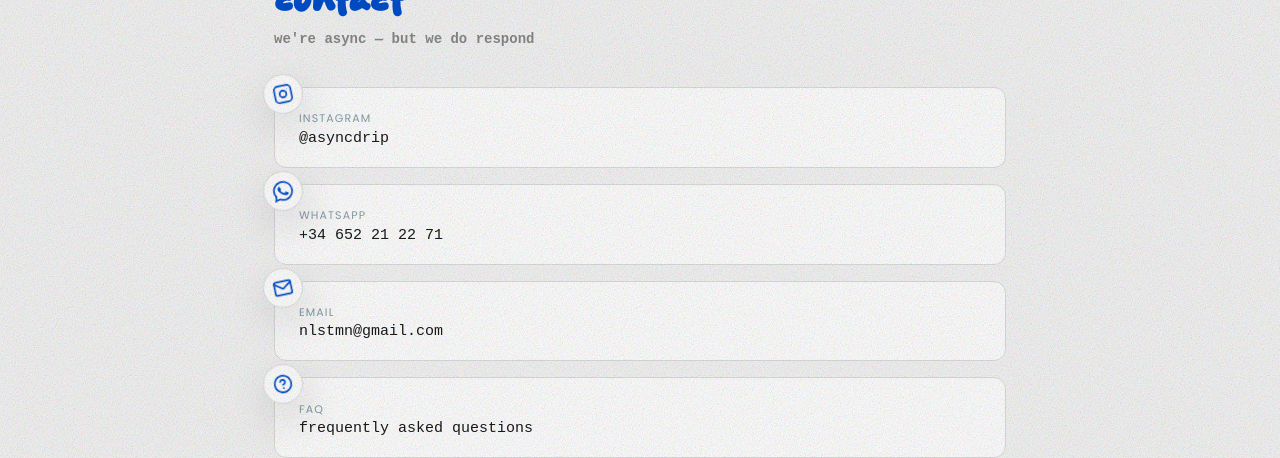
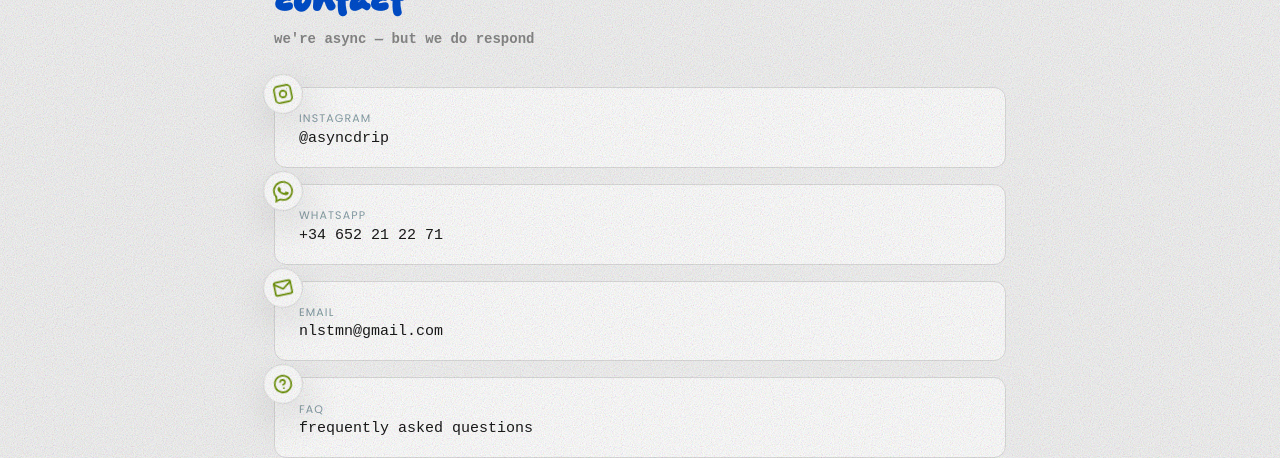
Before and after one commit to nlstmn/asyncawait, a React (Vite) app in the folder frontend/: page /contact in a window 1280 px wide. Shown: the part 128-586 px from the top of the page. Built offline with nearby package versions, Linux system fonts and the light colour scheme.

Commit message:
style(contact): use accent-green for card icons

```diff
--- a/frontend/src/pages/Contact.css
+++ b/frontend/src/pages/Contact.css
@@ -79,7 +79,7 @@
   background: var(--surface);
   border: 1px solid var(--border);
   border-radius: 50%;
-  color: var(--brand-blue);
+  color: var(--accent-green);
   box-shadow: var(--shadow-float);
   transform: rotate(-12deg);
   transition: transform var(--dur-fast) var(--ease-spring);
```
